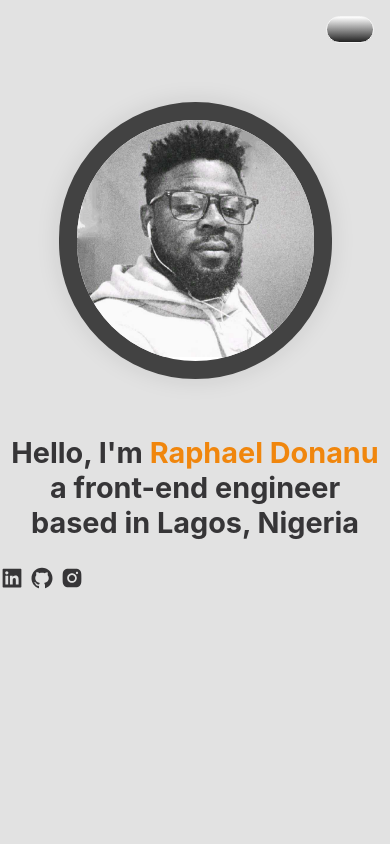
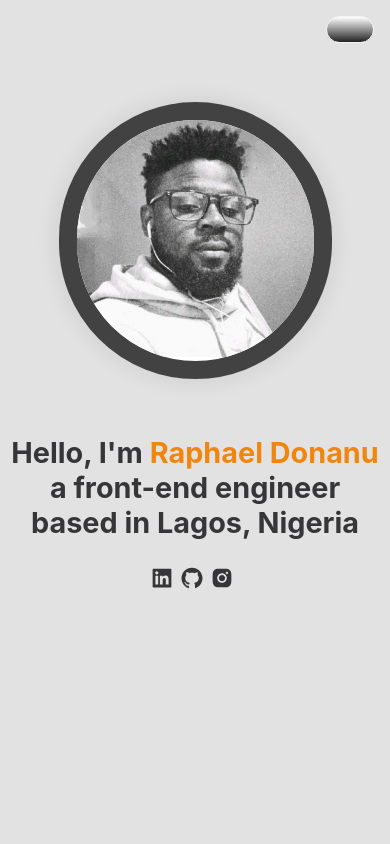
Before and after one commit to Raphael2k6/mynewportfolio, a Next.js app: page / in a window 390 px wide. Shown: the top 844 px of the page. Built offline with nearby package versions, Linux system fonts and the light colour scheme; some icons are missing.

Commit message:
aligning icons

```diff
--- a/styles/Home.module.css
+++ b/styles/Home.module.css
@@ -203,8 +203,11 @@
   .aboutText{
     width: 100%;
   }
+  .social {
+    justify-content: center;
+    align-items: center;
+  }
 }
-
 @media screen and (max-width: 767px) {
   .container {
     height: 100vh;
@@ -231,6 +234,8 @@
   }
   .social {
     margin-top: 1rem;
+    justify-content: center;
+    align-items: center;
   }
   .about {
     height: 50rem;
```
